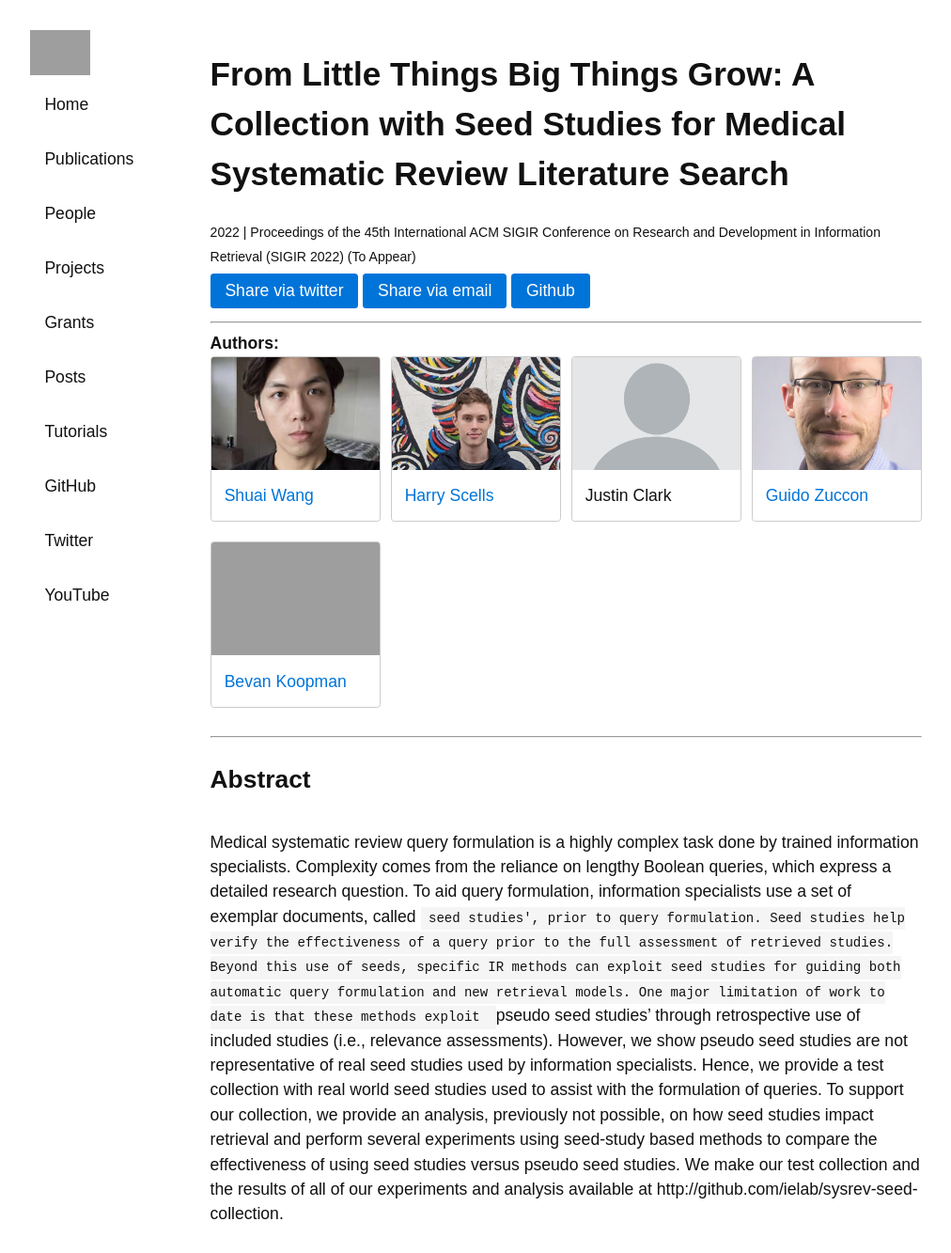
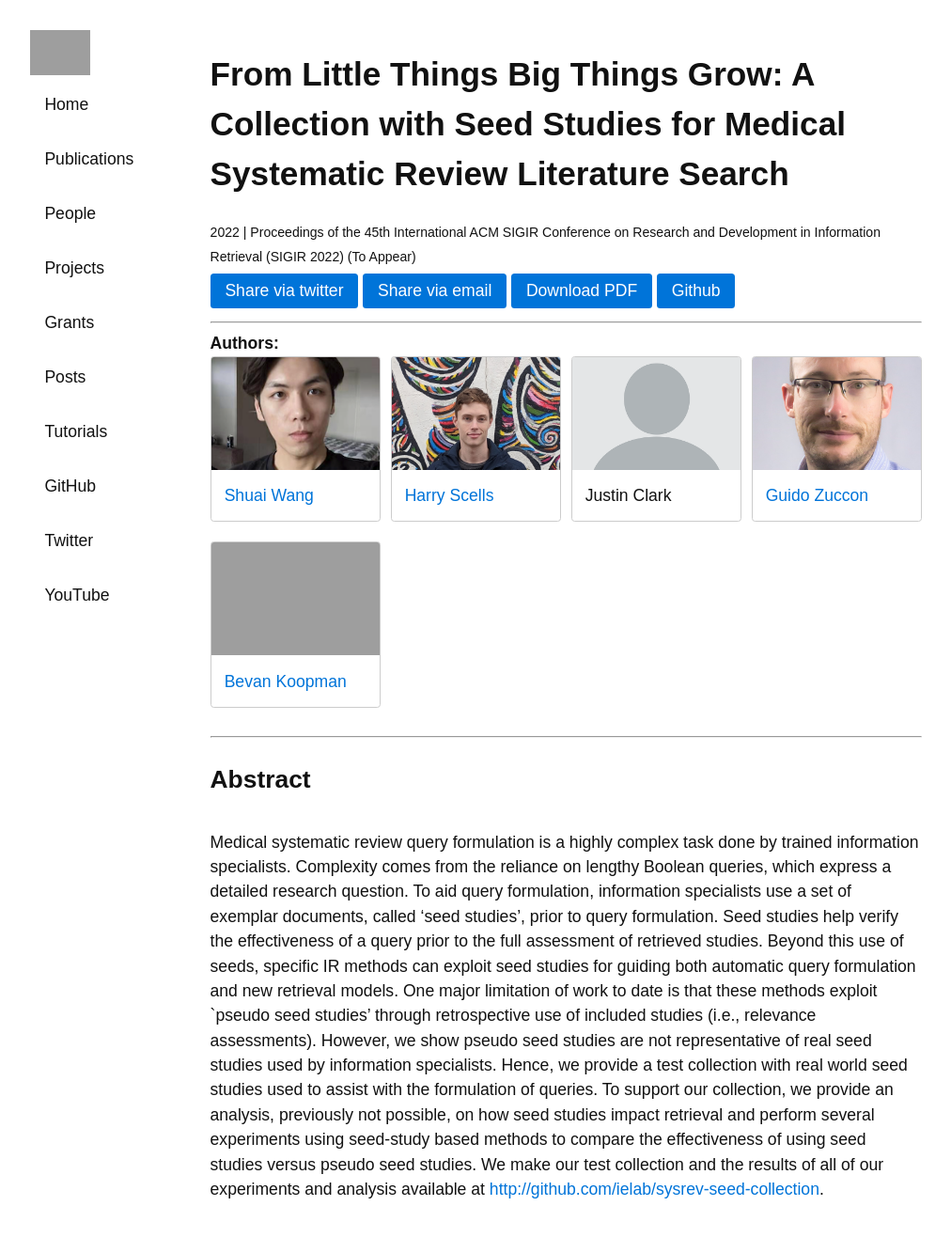
Before and after one commit to ielab/ielab.github.io, a Jekyll site: the page built from _publications/shuai-2022-seedcollection.md, in a window 1280 px wide. Shown: the whole page at 94% size, without its empty margins (139-1151 px from the left). Built offline with Jekyll 4.4.1, drawn with Linux system fonts in a browser that asks for light colours; after the commit the page ends 1307 px from its top, so only the background shows below that; part of the change alters nothing that is shown; grey boxes are pictures that could not be loaded.

```diff
--- a/_publications/shuai-2022-seedcollection.md
+++ b/_publications/shuai-2022-seedcollection.md
@@ -4,6 +4,7 @@ authors: [shuai-wang, harry-scells, "Justin Clark", guido-zuccon, bevan-koopman]
 title: 'From Little Things Big Things Grow: A Collection with Seed Studies for Medical Systematic Review Literature Search'
 venue: Proceedings of the 45th International ACM SIGIR Conference on Research and Development in Information Retrieval (SIGIR 2022) (To Appear)
 year: 2022
+pdf: /publications/pdfs/shuai2022seedcollection.pdf
 projects: [systematic-reviews]
 links:
  - url: http://github.com/ielab/sysrev-seed-collection
@@ -11,4 +12,4 @@ links:
 ---
 ---
 ## Abstract
-Medical systematic review query formulation is a highly complex task done by trained information specialists. Complexity comes from the reliance on lengthy Boolean queries, which express a detailed research question. To aid query formulation, information specialists use a set of exemplar documents, called `seed studies', prior to query formulation. Seed studies help verify the effectiveness of a query prior to the full assessment of retrieved studies. Beyond this use of seeds, specific IR methods can exploit seed studies for guiding both automatic query formulation and new retrieval models. One major limitation of work to date is that these methods exploit `pseudo seed studies' through retrospective use of included studies (i.e., relevance assessments). However, we show pseudo seed studies are not representative of real seed studies used by information specialists. Hence, we provide a test collection with real world seed studies used to assist with the formulation of queries. To support our collection, we provide an analysis, previously not possible, on how seed studies impact retrieval and perform several experiments using seed-study based methods to compare the effectiveness of using seed studies versus pseudo seed studies. We make our test collection and the results of all of our experiments and analysis available at http://github.com/ielab/sysrev-seed-collection.
+Medical systematic review query formulation is a highly complex task done by trained information specialists. Complexity comes from the reliance on lengthy Boolean queries, which express a detailed research question. To aid query formulation, information specialists use a set of exemplar documents, called 'seed studies', prior to query formulation. Seed studies help verify the effectiveness of a query prior to the full assessment of retrieved studies. Beyond this use of seeds, specific IR methods can exploit seed studies for guiding both automatic query formulation and new retrieval models. One major limitation of work to date is that these methods exploit `pseudo seed studies' through retrospective use of included studies (i.e., relevance assessments). However, we show pseudo seed studies are not representative of real seed studies used by information specialists. Hence, we provide a test collection with real world seed studies used to assist with the formulation of queries. To support our collection, we provide an analysis, previously not possible, on how seed studies impact retrieval and perform several experiments using seed-study based methods to compare the effectiveness of using seed studies versus pseudo seed studies. We make our test collection and the results of all of our experiments and analysis available at [http://github.com/ielab/sysrev-seed-collection](http://github.com/ielab/sysrev-seed-collection).
```
Also changed, not shown: 1 other file.
